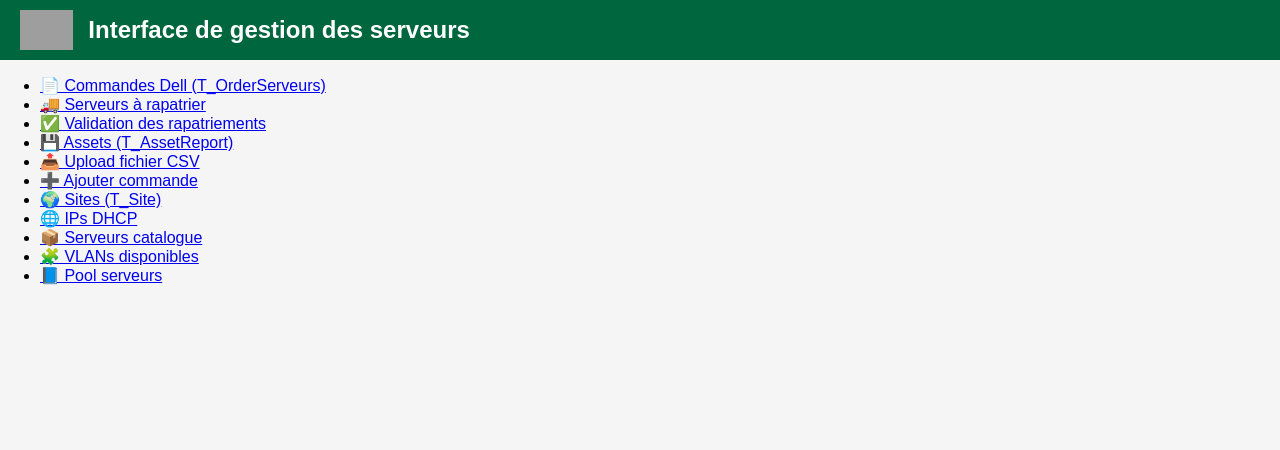
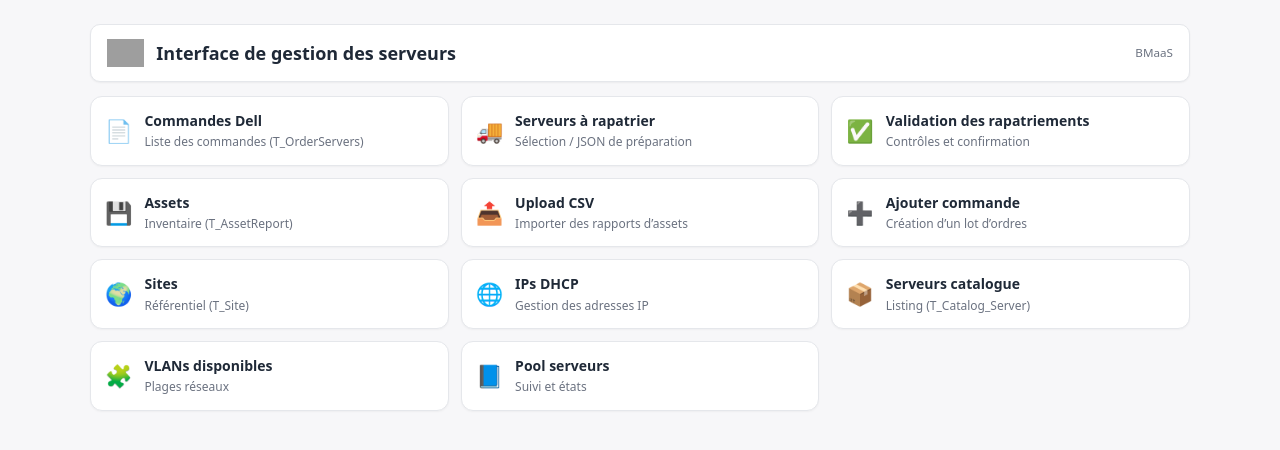
Before and after one commit to Selimyahyaoui/front, a FastAPI app: page / in a window 1280 px wide. Shown: the top 450 px of the page. Run offline with FastAPI, Linux system fonts and the light colour scheme; parts of the project's set-up code (start-up, migrations or seed data) failed here and were passed over; grey boxes are pictures that could not be loaded.

Commit message:
Update index.html

```diff
--- a/app/templates/index.html
+++ b/app/templates/index.html
@@ -1,29 +1,141 @@
 <!DOCTYPE html>
 <html lang="fr">
 <head>
-    <meta charset="UTF-8">
-    <title>Accueil - Interface Serveurs</title>
-    <link rel="stylesheet" href="/static/style.css">
+  <meta charset="UTF-8" />
+  <title>Accueil – Interface Serveurs</title>
+  <link rel="stylesheet" href="/static/style.css" />
+  <meta name="viewport" content="width=device-width, initial-scale=1" />
+  <style>
+    :root{
+      --brand:#14823b; --ink:#1f2937; --muted:#6b7280;
+      --bg:#f7f7f9; --card:#ffffff; --border:#e5e7eb;
+    }
+    html,body{margin:0;background:var(--bg);color:var(--ink);
+      font:14px/1.45 system-ui,-apple-system,Segoe UI,Roboto,Ubuntu,Arial;}
+    .shell{max-width:1100px;margin:24px auto;padding:0 16px;}
+
+    /* Header */
+    .hero{
+      display:flex;align-items:center;gap:12px;background:var(--card);
+      border:1px solid var(--border);border-radius:10px;padding:14px 16px;
+      box-shadow:0 1px 2px rgba(0,0,0,.05);margin-bottom:14px}
+    .hero img{height:28px}
+    .hero h1{font-size:18px;margin:0}
+    .hero small{margin-left:auto;color:var(--muted)}
+
+    /* Grid of links */
+    .grid{display:grid;grid-template-columns:repeat(3,1fr);gap:12px}
+    @media (max-width: 900px){.grid{grid-template-columns:repeat(2,1fr)}}
+    @media (max-width: 600px){.grid{grid-template-columns:1fr}}
+
+    .card-link{
+      display:flex;gap:12px;align-items:center;background:var(--card);
+      border:1px solid var(--border);border-radius:12px;padding:14px;
+      text-decoration:none;color:inherit;box-shadow:0 1px 2px rgba(0,0,0,.04);
+      transition:transform .05s ease, box-shadow .15s ease}
+    .card-link:hover{transform:translateY(-1px);box-shadow:0 4px 14px rgba(0,0,0,.06)}
+    .card-emoji{font-size:22px}
+    .card-title{font-weight:700}
+    .card-sub{color:var(--muted);font-size:12px;margin-top:2px}
+  </style>
 </head>
 <body>
-    <header>
-        <img src="/static/bnp_logo.png" alt="BNP Paribas" class="logo">
-        <h1>Interface de gestion des serveurs</h1>
-    </header>
-    <nav>
-        <ul>
-            <li><a href="/orders">📄 Commandes Dell (T_OrderServeurs)</a></li>
-            <li><a href="/servers">🚚 Serveurs à rapatrier</a></li>
-            <li><a href="/servers/validate">✅ Validation des rapatriements</a></li>
-            <li><a href="/assets">💾 Assets (T_AssetReport)</a></li>
-            <li><a href="/assets/upload">📤 Upload fichier CSV</a></li>
-            <li><a href="/orders/add">➕ Ajouter commande</a></li>
-            <li><a href="/sites">🌍 Sites (T_Site)</a></li>
-            <li><a href="/ips">🌐 IPs DHCP</a></li>
-            <li><a href="/catalog">📦 Serveurs catalogue</a></li>
-            <li><a href="/vlans">🧩 VLANs disponibles</a></li>
-            <li><a href="#">📘 Pool serveurs</a></li>
-        </ul>
-    </nav>
+  <div class="shell">
+    <div class="hero">
+      <img src="/static/bnp_logo.png" alt="BNP Paribas">
+      <h1>Interface de gestion des serveurs</h1>
+      <small>BMaaS</small>
+    </div>
+
+    <div class="grid">
+      <a class="card-link" href="/orders">
+        <div class="card-emoji">📄</div>
+        <div>
+          <div class="card-title">Commandes Dell</div>
+          <div class="card-sub">Liste des commandes (T_OrderServers)</div>
+        </div>
+      </a>
+
+      <a class="card-link" href="/servers/warehouse">
+        <div class="card-emoji">🚚</div>
+        <div>
+          <div class="card-title">Serveurs à rapatrier</div>
+          <div class="card-sub">Sélection / JSON de préparation</div>
+        </div>
+      </a>
+
+      <a class="card-link" href="/servers/validate">
+        <div class="card-emoji">✅</div>
+        <div>
+          <div class="card-title">Validation des rapatriements</div>
+          <div class="card-sub">Contrôles et confirmation</div>
+        </div>
+      </a>
+
+      <a class="card-link" href="/assets">
+        <div class="card-emoji">💾</div>
+        <div>
+          <div class="card-title">Assets</div>
+          <div class="card-sub">Inventaire (T_AssetReport)</div>
+        </div>
+      </a>
+
+      <a class="card-link" href="/assets/upload">
+        <div class="card-emoji">📤</div>
+        <div>
+          <div class="card-title">Upload CSV</div>
+          <div class="card-sub">Importer des rapports d’assets</div>
+        </div>
+      </a>
+
+      <a class="card-link" href="/orders/add">
+        <div class="card-emoji">➕</div>
+        <div>
+          <div class="card-title">Ajouter commande</div>
+          <div class="card-sub">Création d’un lot d’ordres</div>
+        </div>
+      </a>
+
+      <a class="card-link" href="/sites">
+        <div class="card-emoji">🌍</div>
+        <div>
+          <div class="card-title">Sites</div>
+          <div class="card-sub">Référentiel (T_Site)</div>
+        </div>
+      </a>
+
+      <a class="card-link" href="/ips">
+        <div class="card-emoji">🌐</div>
+        <div>
+          <div class="card-title">IPs DHCP</div>
+          <div class="card-sub">Gestion des adresses IP</div>
+        </div>
+      </a>
+
+      <a class="card-link" href="/catalog">
+        <div class="card-emoji">📦</div>
+        <div>
+          <div class="card-title">Serveurs catalogue</div>
+          <div class="card-sub">Listing (T_Catalog_Server)</div>
+        </div>
+      </a>
+
+      <a class="card-link" href="/vlans">
+        <div class="card-emoji">🧩</div>
+        <div>
+          <div class="card-title">VLANs disponibles</div>
+          <div class="card-sub">Plages réseaux</div>
+        </div>
+      </a>
+
+      <a class="card-link" href="/pool_servers">
+        <div class="card-emoji">📘</div>
+        <div>
+          <div class="card-title">Pool serveurs</div>
+          <div class="card-sub">Suivi et états</div>
+        </div>
+      </a>
+    </div>
+  </div>
 </body>
 </html>
```
